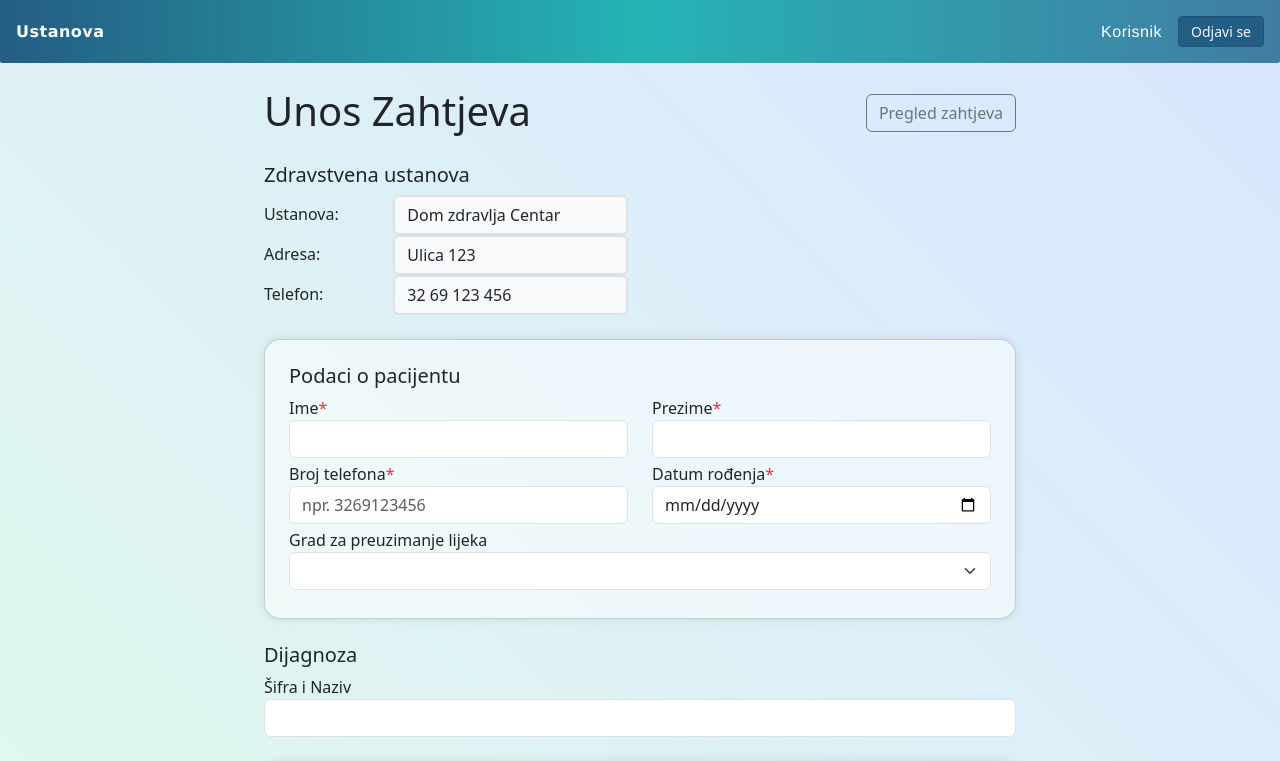
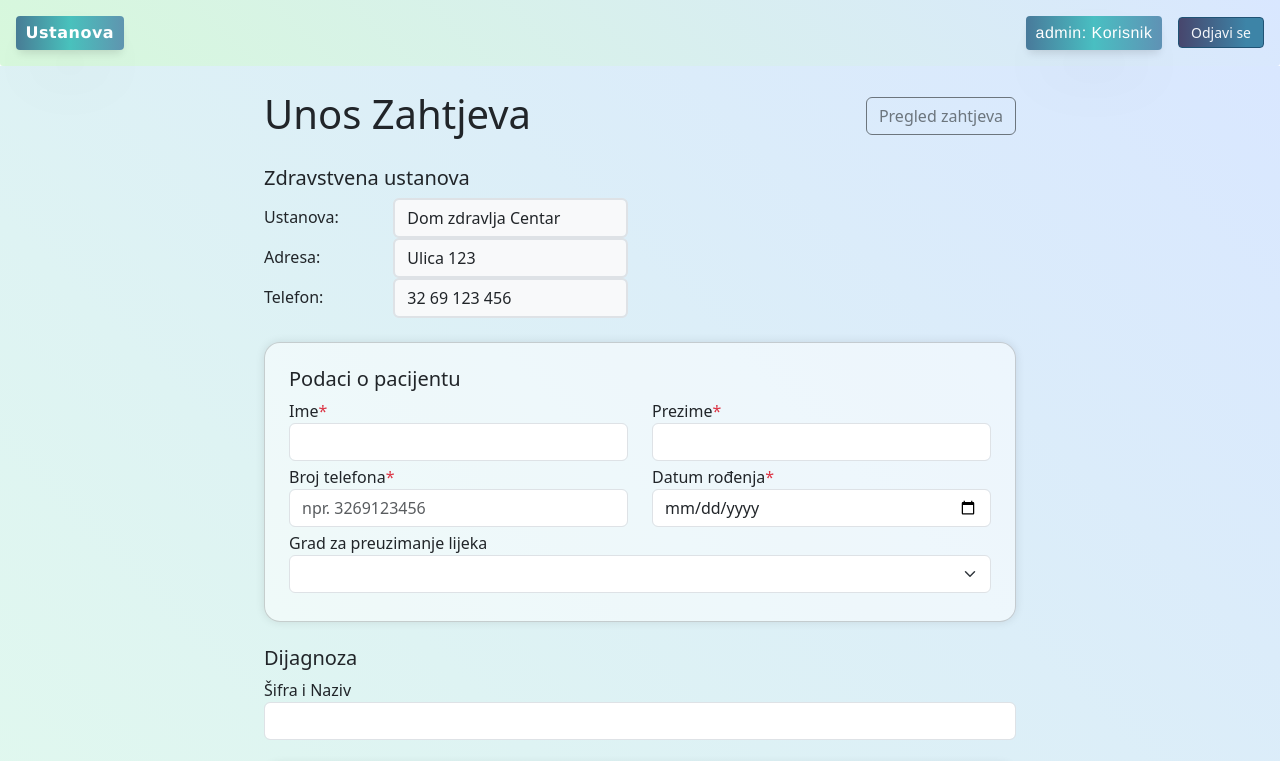
Before and after one commit to myproj832/Web-zahtjevi, a React (Vite) app in the folder frontend/: page /form in a window 1280 px wide. Shown: the top 761 px of the page. Built offline with nearby package versions, Linux system fonts and the light colour scheme; no server answers; sample sign-in values are in the browser's storage.

Commit message:
modal scroll, rola ljekar

```diff
--- a/frontend/src/components/Header.css
+++ b/frontend/src/components/Header.css
@@ -1,24 +1,35 @@
 
 .header-page {
+  background: #89b0cc !important;
+  background: linear-gradient(45deg, #d7f8dc 0%, #d9e7ff 100%)!important;
 
-   background: linear-gradient(
-    90deg,
-    #245d83 0%,
-    #25b4b4 50%,
-    #417ca3  100%
-  );
-   box-shadow:
+   /* box-shadow:
 
     0 30px 60px -15px rgba(0, 0, 0, 0.25),
 
-    0 6px 8px -3px rgba(0, 0, 0, 0.12);
+    0 6px 8px -3px rgba(0, 0, 0, 0.12); */
 
-  border-radius: 0 0 2px 2px;
-  padding: 1rem 2rem;
+  border-radius: 0 0 3px 3px;
+  padding: 1rem;
 }
 
 .header-institution,
 .header-user {
+    display: inline-block;
+  padding: 0.30rem 0.6rem;
+  border-radius: 0.25rem;
+  color: #fff;
+   background: linear-gradient(
+    90deg,
+    rgba(36, 93, 131, 0.8) 0%,
+    rgba(37, 180, 180, 0.8) 50%,
+    rgba(65, 124, 163, 0.8) 100%
+  );
+   box-shadow:
+
+    0 30px 60px -15px rgba(0, 0, 0.25, 0.25),
+
+    0 6px 8px -3px rgba(0, 0, 0.25, 0.12);
   color: #fff; /* #47466D */
   font-size: 1rem;
   letter-spacing: 0.5px;
@@ -39,7 +50,7 @@
   margin-left: 1rem;
   padding: 0.25rem 0.75rem;
   border: 1px solid #205375;
-  background: #245d83;
+  background: var(--gradient-primary-button);
   color: #f4f6fa ;
   border-radius: 0.25rem;
   font-weight: 500;
--- a/frontend/src/components/Header.jsx
+++ b/frontend/src/components/Header.jsx
@@ -4,7 +4,7 @@ import 'bootstrap/dist/css/bootstrap.min.css';
 import './Header.css';
 
 const Header = () => {
-  const { izabranaInstitucija, korisnik, logout } = useAuth();
+  const { izabranaInstitucija, rola, korisnik, logout } = useAuth();
 
     return (
     <header className="header-page d-flex justify-content-between align-items-center px-3">
@@ -15,7 +15,7 @@ const Header = () => {
       </div>
       <div className="d-flex align-items-center">
         <span className="header-user">
-          {korisnik || 'Korisnik'}
+           {rola ? `${rola}: ` : ''}{korisnik || 'Korisnik'}
         </span>
         <button
           className="btn btn-logout btn-sm"
--- a/frontend/src/components/InstitutionModal.css
+++ b/frontend/src/components/InstitutionModal.css
@@ -25,6 +25,8 @@
   display: flex;
   flex-direction: column;
   gap: 1rem;
+   max-height: 350px;
+    overflow-y: auto;
 }
 
 
--- a/frontend/src/components/InstitutionModal.jsx
+++ b/frontend/src/components/InstitutionModal.jsx
@@ -9,7 +9,7 @@ export default function InstitutionModal({
   onHide,
   container,
 }) {
-  const { institucije, korisnik, selectInstitution } = useAuth();
+  const { institucije, korisnik, selectInstitution, logout } = useAuth();
   return (
     <Modal
       show={show}
@@ -30,19 +30,19 @@ export default function InstitutionModal({
           <div className="institution-modal-buttons">
             {institucije.map((inst) => (
               <button
-                key={inst.id_institution}
+                key={inst.id_unit}
                 onClick={() => {
                   selectInstitution(inst);
                   onHide();
                 }}
-                className={`institution-btn institution-btn--${inst.id_institution}`}
+                className={`institution-btn institution-btn--${inst.id_unit}`}
               >
                 {inst.name_unit}
               </button>
             ))}
           </div>
 
-          <button onClick={onHide} className="institution-modal-cancel">
+          <button  onClick={() => { logout(); onHide(); }} className="institution-modal-cancel">
             Odustani
           </button>
         </div>
--- a/frontend/src/context/AuthContext.jsx
+++ b/frontend/src/context/AuthContext.jsx
@@ -7,17 +7,6 @@ export const AuthProvider = ({ children }) => {
   const navigate = useNavigate();
   const tokenApp = '2bc17d80-55fb-49ec-ac94-534421cbeb35';
 
-  // const [tokenKorisnik, setTokenKorisnik] = useState(null);
-  // const [korisnickoIme, setKorisnickoIme] = useState(null);
-  //   const [korisnik, setKorisnik] = useState(null);
-  // const [institucije, setInstitucije] = useState([]);
-
-
-  // const [tokenUser, setTokenUser] = useState(null);
-  // const [izabranaInstitucija, setIzabranaInstitucija] = useState(null);
-  // const [isAuthenticated, setIsAuthenticated] = useState(false);
-  //  const [ipAddress, setIpAddress] = useState(null);
-   // Inicijalno čitamo iz sessionStorage (neći iz baze dok se ne loginuje)
   const [tokenKorisnik, setTokenKorisnik] = useState(() =>
     sessionStorage.getItem('tokenKorisnik')
   );
@@ -27,6 +16,10 @@ export const AuthProvider = ({ children }) => {
   const [korisnik, setKorisnik] = useState(() =>
     sessionStorage.getItem('korisnik')
   );
+  const [rola, setRola] = useState(() =>
+  sessionStorage.getItem('role')
+);
+
   const [institucije, setInstitucije] = useState(() => {
     const raw = sessionStorage.getItem('institucije');
     return raw ? JSON.parse(raw) : [];
@@ -38,6 +31,8 @@ export const AuthProvider = ({ children }) => {
   const [tokenUser, setTokenUser] = useState(() =>
     sessionStorage.getItem('tokenUser')
   );
+
+
 
   const isAuthenticated = Boolean(tokenUser);
   const [ipAddress, setIpAddress] = useState(null);
@@ -83,6 +78,16 @@ export const AuthProvider = ({ children }) => {
       ? sessionStorage.setItem('tokenUser', tokenUser)
       : sessionStorage.removeItem('tokenUser');
   }, [tokenUser]);
+
+ useEffect(() => {
+  if (rola) {
+    sessionStorage.setItem('rola', rola);
+  } else {
+    sessionStorage.removeItem('rola');
+  }
+}, [rola]);
+
+
 
   // Fetch public IP address
   useEffect(() => {
@@ -150,7 +155,7 @@ if (out.error_u === 'OK') {
   }
  setTokenUser(out2.token_user);
  setIzabranaInstitucija(inst);
-  // setIsAuthenticated(true);
+   setRola(out2.rola_u);
   navigate('/requests');
 };
 
@@ -164,7 +169,7 @@ if (out.error_u === 'OK') {
     setKorisnickoIme(null);
     setInstitucije([]);
     setIzabranaInstitucija(null);
-    isAuthenticated(false);
+
     navigate('/');
   };
 
@@ -179,6 +184,7 @@ if (out.error_u === 'OK') {
         tokenUser,
         izabranaInstitucija,
         isAuthenticated,
+        rola,
         login,
         selectInstitution,
         logout,
```
